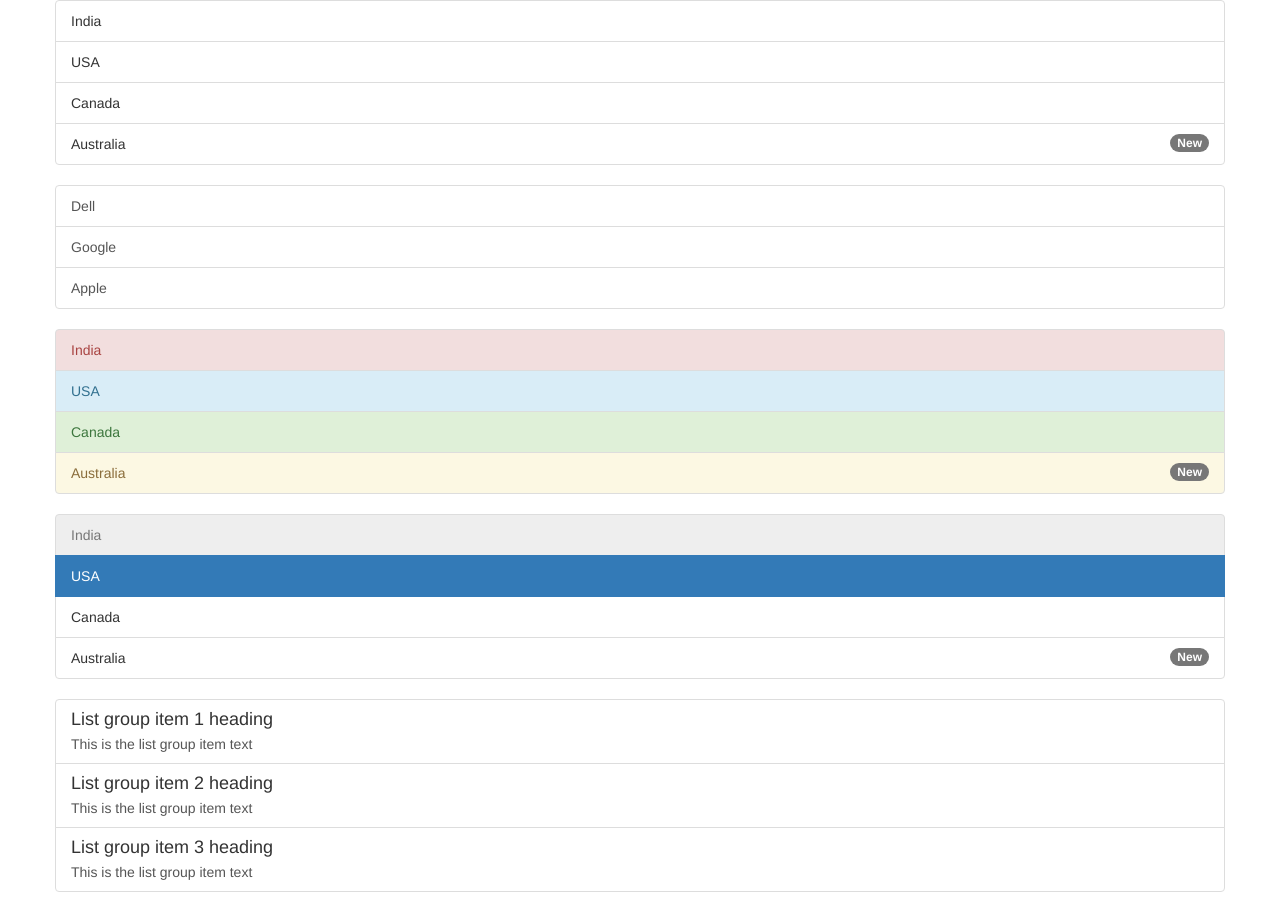
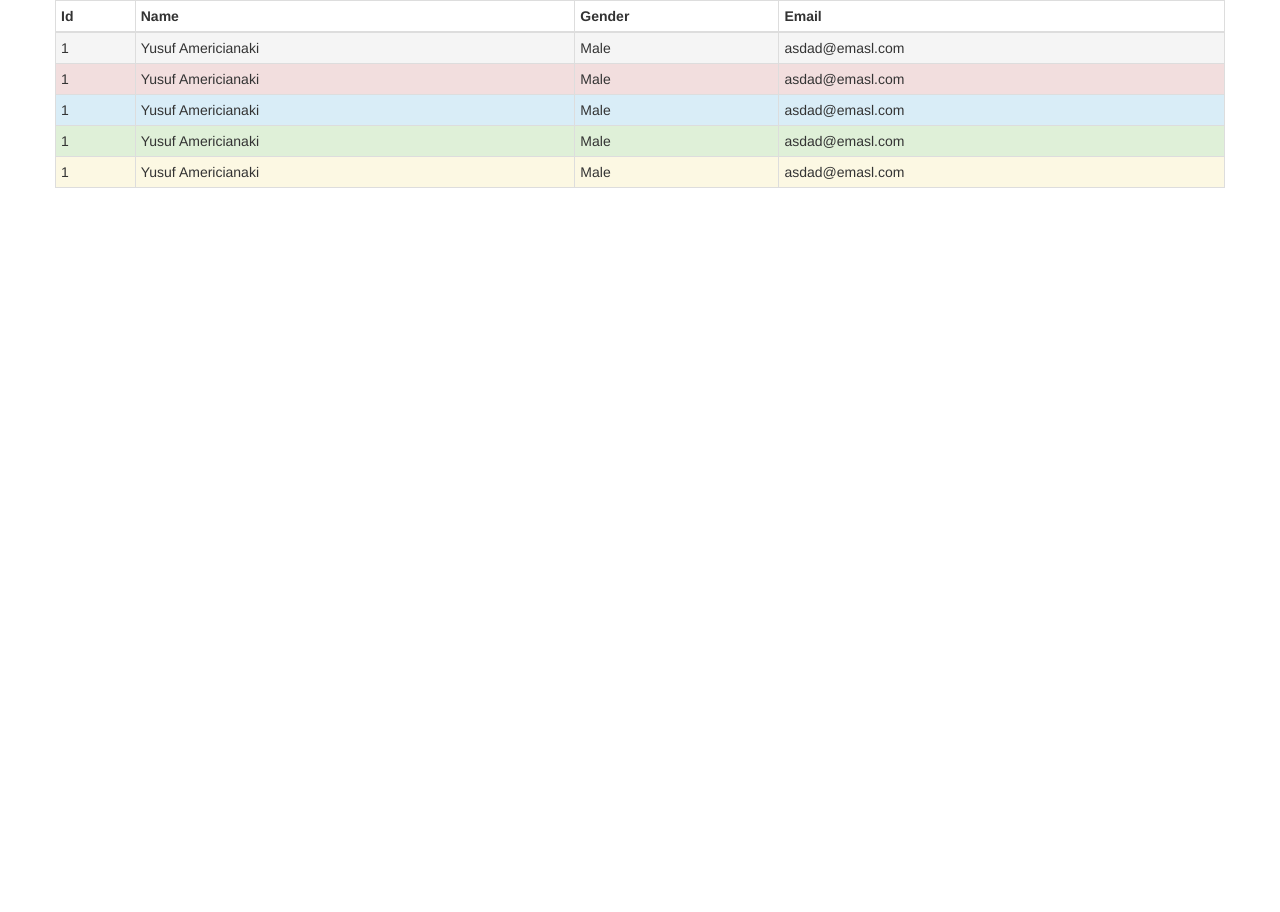
Before and after one commit to yusufameri/boots_phun, a plain HTML site: page index.html in a window 1280 px wide. After the commit the page ends 800 px from the top, so only its background shows below. Drawn offline with nearby package versions, Linux system fonts and the light colour scheme.

Commit message:
Table styles

```diff
--- a/index.html
+++ b/index.html
@@ -18,51 +18,49 @@
   <body>
     <div class="container">
       <div class="row">
-
-        <!-- Use a ul with class list-group and li with list-group-item for list groups -->
-        <ul class="list-group">
-          <li class="list-group-item">India</li>
-          <li class="list-group-item">USA</li>
-          <li class="list-group-item">Canada</li>
-          <li class="list-group-item">Australia <span class="badge">New</span></li>
-        </ul>
-
-        <!-- Use divs if you want to have hyperlinks -->
-        <div class="list-group">
-          <a href="http://dell.com" class="list-group-item">Dell</a>
-          <a href="http://google.com" class="list-group-item">Google</a>
-          <a href="http://apple.com" class="list-group-item">Apple</a>
-        </div>
-
-        <!-- Danger, info, success, and warning symbols -->
-        <ul class="list-group">
-          <li class="list-group-item list-group-item-danger">India</li>
-          <li class="list-group-item list-group-item-info">USA</li>
-          <li class="list-group-item list-group-item-success">Canada</li>
-          <li class="list-group-item list-group-item-warning">Australia <span class="badge">New</span></li>
-        </ul>
-
-        <!-- For disable and enabled items use class: active|disable -->
-        <ul class="list-group">
-          <li class="list-group-item disabled">India</li>
-          <li class="list-group-item active">USA</li>
-          <li class="list-group-item">Canada</li>
-          <li class="list-group-item">Australia <span class="badge">New</span></li>
-        </ul>
-
-        <div class="list-group">
-          <a href="#" class="list-group-item">
-            <h4 class="list-group-item-heading">List group item 1 heading</h4>
-            <p class="list-group-item-text">This is the list group item text</p>
-          </a>
-          <a href="#" class="list-group-item">
-            <h4 class="list-group-item-heading">List group item 2 heading</h4>
-            <p class="list-group-item-text">This is the list group item text</p>
-          </a>
-          <a href="#" class="list-group-item">
-            <h4 class="list-group-item-heading">List group item 3 heading</h4>
-            <p class="list-group-item-text">This is the list group item text</p>
-          </a>
+        <div class="table-responsive">
+        <table class="table table-bordered table-hover table-condensed">
+          <thead>
+            <tr>
+              <th>Id</th>
+              <th>Name</th>
+              <th>Gender</th>
+              <th>Email</th>
+            </tr>
+          </thead>
+          <tbody>
+            <tr class="active">
+              <td>1</td>
+              <td>Yusuf Americianaki</td>
+              <td>Male</td>
+              <td>asdad@emasl.com</td>
+            </tr>
+            <tr class="danger">
+              <td>1</td>
+              <td>Yusuf Americianaki</td>
+              <td>Male</td>
+              <td>asdad@emasl.com</td>
+            </tr>
+            <tr class="info">
+              <td>1</td>
+              <td>Yusuf Americianaki</td>
+              <td>Male</td>
+              <td>asdad@emasl.com</td>
+            </tr>
+            <tr class="success">
+              <td>1</td>
+              <td>Yusuf Americianaki</td>
+              <td>Male</td>
+              <td>asdad@emasl.com</td>
+            </tr>
+            <tr class="warning">
+              <td>1</td>
+              <td>Yusuf Americianaki</td>
+              <td>Male</td>
+              <td>asdad@emasl.com</td>
+            </tr>
+          </tbody>
+        </table>
         </div>
 
       </div>
```
